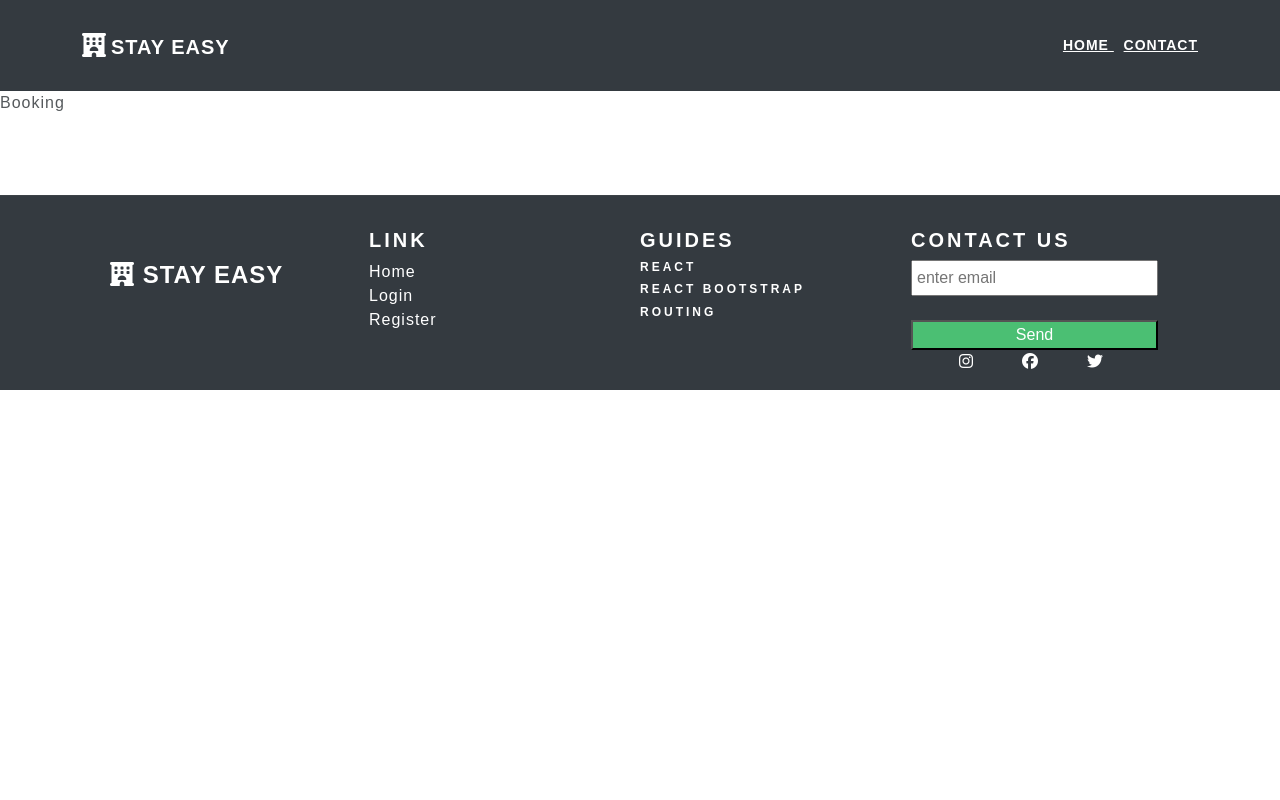
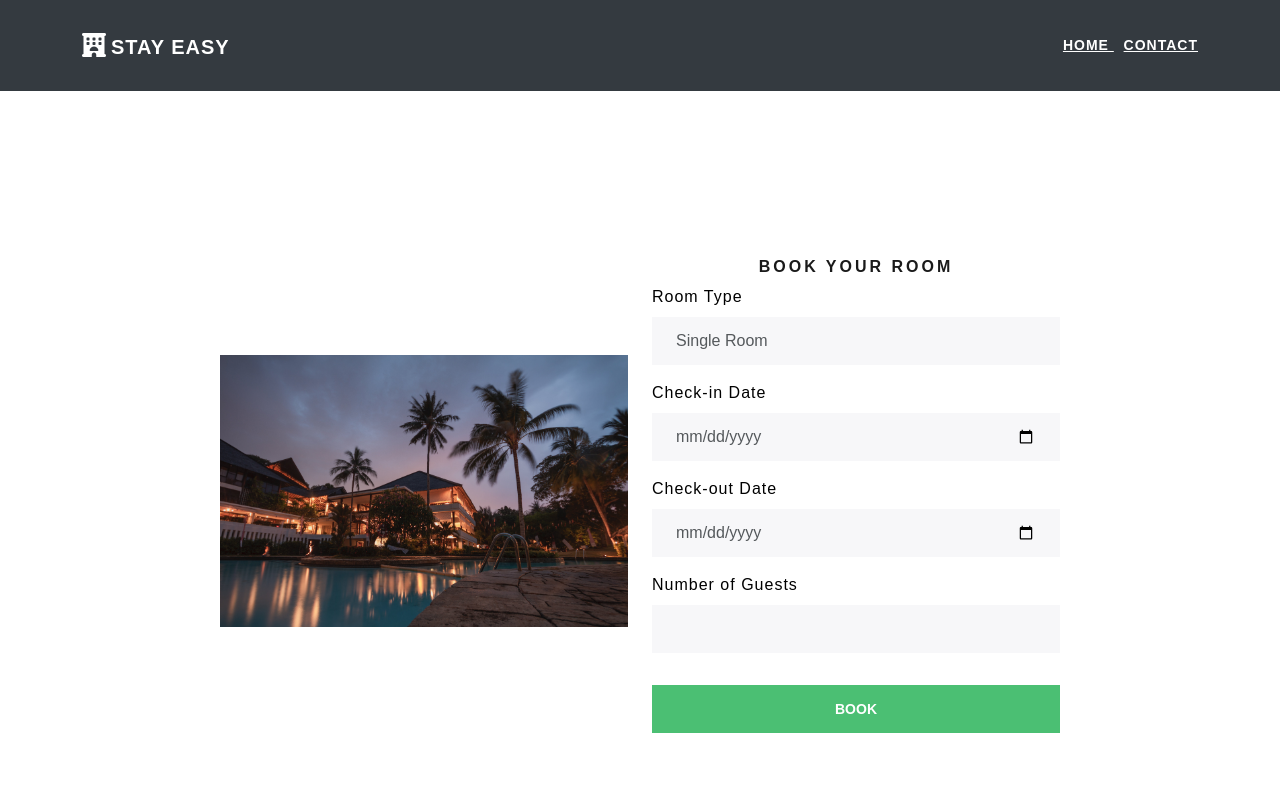
Before and after one commit to Devika1020/HotelBooking, a React (Vite) app: page /booking in a window 1280 px wide. Shown: the top 800 px of the page. Built offline with nearby package versions, Linux system fonts and the light colour scheme; a web font is replaced by a local one.

Commit message:
Booking forn created

```diff
--- a/src/Components/Booking.jsx
+++ b/src/Components/Booking.jsx
@@ -1,9 +1,67 @@
 import React from 'react'
-
+import load from '../assets/load.jpg'
+import { Link } from 'react-router-dom'
+import { Form, Spinner } from 'react-bootstrap'
 function Booking() {
   return (
-    <div>Booking</div>
+    <div style={{width:"100%",height:"100vh"}} className='d-flex justify-content-center align-items-center'>
+    <div className='container w-75' >
+    <div className='box-shadow p-5' >
+
+<div className='row align-items-center'>
+<div className='col-lg-6 mx-auto'>
+
+  <img className='w-100' src={load} alt="" />
+  </div>
+  <div className='col-lg-6'>
+    <div className='fw-bolder text-light mt-2'>
+ <h5 className='text-center'>Book Your Room</h5>
+  <Form>
+
+
+ <Form.Group className="mb-3" controlId="formBasicCheckIn">
+ <Form.Group className="mb-3" controlId="formBasicRoomType">
+            <Form.Label style={{ color: 'black' }}>Room Type</Form.Label>
+            <Form.Control as="select">
+              <option value="single">Single Room</option>
+              <option value="double">Double Room</option>
+              <option value="suite">Suite</option>
+
+            </Form.Control>
+          </Form.Group>
+            <Form.Label style={{ color: 'black' }}>Check-in Date</Form.Label>
+            <Form.Control type="date" />
+          </Form.Group>
+          <Form.Group className="mb-3" controlId="formBasicCheckOut">
+            <Form.Label style={{ color: 'black' }}>Check-out Date</Form.Label>
+            <Form.Control type="date" />
+          </Form.Group>
+          <Form.Group className="mb-3" controlId="formBasicGuests">
+            <Form.Label style={{ color: 'black' }}>Number of Guests</Form.Label>
+            <Form.Control type="number" min="1" />
+          </Form.Group>
+
+        </Form>
+
+
+
+
+        <div>
+        <button className='btn btn-success mt-3' style={{ width: '100%' }}>Book</button>
+
+        </div>
+
+
+    </div>
+
+  </div>
+  </div>
+      </div>
+      </div>
+
+      </div>
   )
+
 }
 
 export default Booking
```
Also changed, not shown: src/pages/style.css (line endings or trailing spaces).
